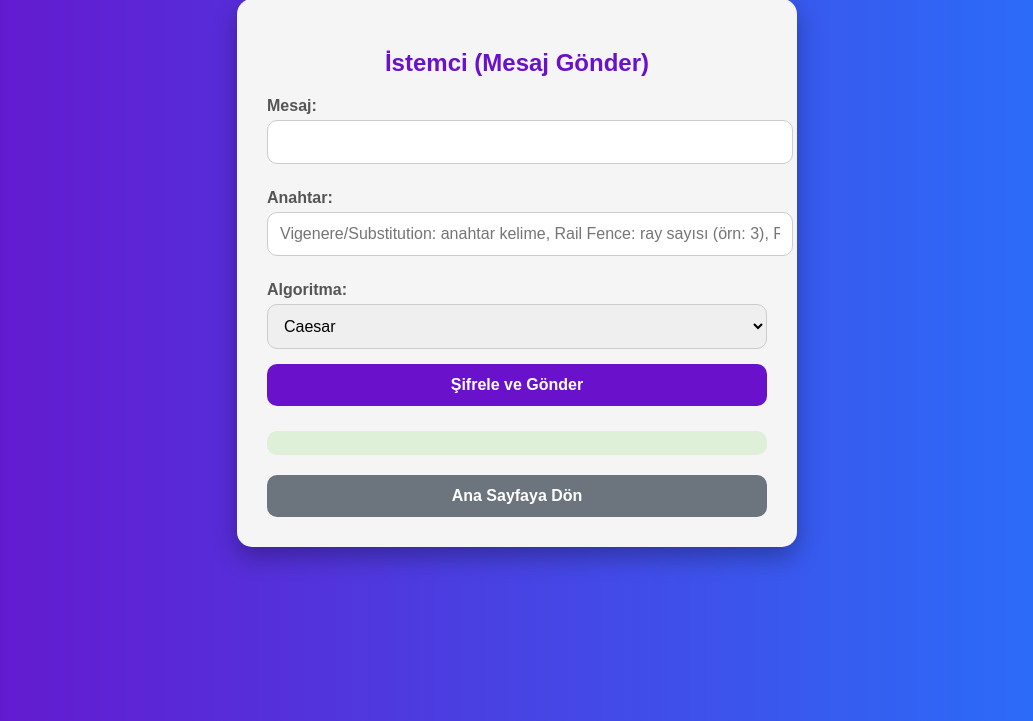
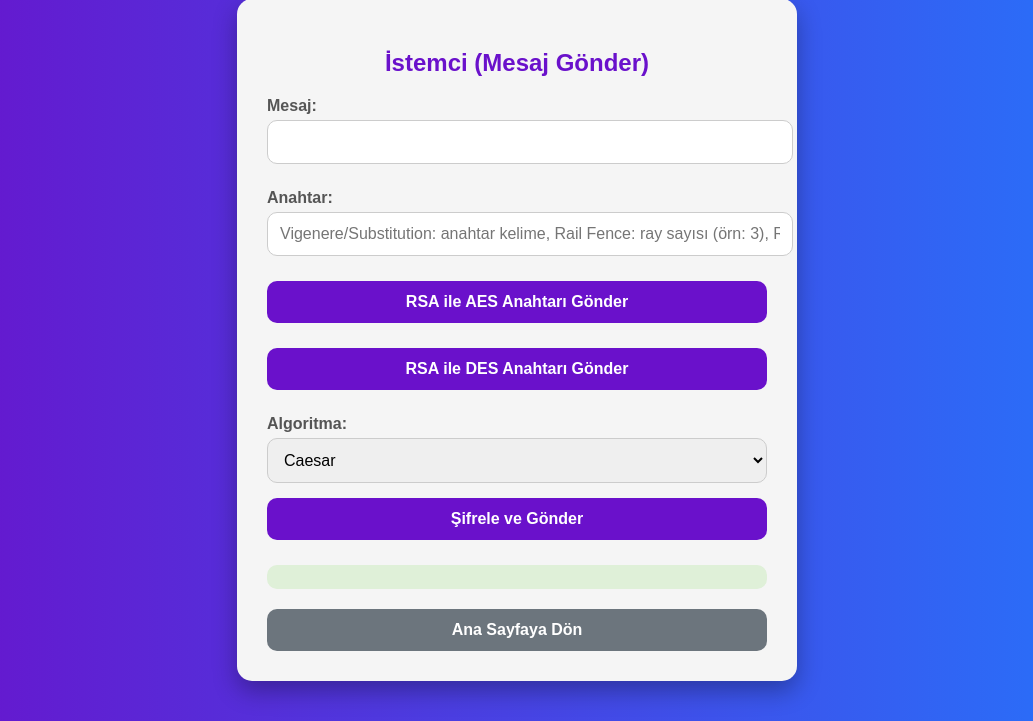
Before and after one commit to melisayildirm/kriptoloji, a Flask app: page /client in a window 1280 px wide. Shown: the part 51-772 px from the top of the page, without its empty margins (123-1156 px from the left). Run offline with Flask 3, Linux system fonts and the light colour scheme; some libraries are stand-ins or nearby versions.

Commit message:
Add manual AES, RSA key exchange and library DES support

```diff
--- a/app.py
+++ b/app.py
@@ -9,6 +9,13 @@ app.config['SECRET_KEY'] = 'secret!'
 socketio = SocketIO(app)
 
 received_message = ""
+
+# RSA keypair (server)
+SERVER_RSA_PUBLIC, SERVER_RSA_PRIVATE = rsa_generate_keypair(2048)
+
+# (Optional) session keys distributed via RSA
+SESSION_AES_KEY = None
+SESSION_DES_KEY = None
 
 
 def parse_hill_key(key_string):
@@ -42,6 +49,31 @@ def server_page():
 
 
 # ================= SOCKET EVENTS =================
+
+@socketio.on('get_rsa_public_key')
+def get_rsa_public_key():
+    emit('rsa_public_key', {'public_key': SERVER_RSA_PUBLIC})
+
+
+@socketio.on('exchange_session_key')
+def exchange_session_key(data):
+    global SESSION_AES_KEY, SESSION_DES_KEY
+    algo = data.get('algo')
+    encrypted_key = data.get('encrypted_key', '')
+    try:
+        key_plain = rsa_decrypt_text(SERVER_RSA_PRIVATE, encrypted_key)
+    except Exception:
+        emit('key_exchange_ok', {'ok': False, 'algo': algo})
+        return
+
+    if algo == "AES":
+        # AES tarafında biz zaten string key'den 16 byte türetiyoruz, burada string saklıyoruz
+        SESSION_AES_KEY = key_plain
+    elif algo == "DES":
+        SESSION_DES_KEY = key_plain[:8]
+
+    emit('key_exchange_ok', {'ok': True, 'algo': algo})
+
 
 @socketio.on('send_message')
 def handle_send_message(data):
@@ -85,11 +117,20 @@ def handle_send_message(data):
         encrypted = hill_encrypt(message, key_matrix)
 
     elif algo == "DES":
-        des_key = key[:8] if key else "12345678"
+        des_key = (key or SESSION_DES_KEY or "12345678")[:8]
         encrypted = des_encrypt(message, des_key)
 
+    elif algo == "DES (Library)":
+        des_key = (key or SESSION_DES_KEY or "12345678")[:8]
+        encrypted = des_lib_encrypt(message, des_key)
+
     elif algo == "AES":
-        encrypted = aes_encrypt(message, key)
+        aes_key = key or SESSION_AES_KEY or ""
+        encrypted = aes_encrypt(message, aes_key)
+
+    elif algo == "RSA":
+        # Kütüphaneli mod: RSA ile mesaj şifreleme (demo)
+        encrypted = rsa_encrypt_text(SERVER_RSA_PUBLIC, message)
 
     else:
         encrypted = message
@@ -139,11 +180,19 @@ def handle_decrypt_message(data):
         decrypted = hill_decrypt(received_message, key_matrix)
 
     elif algo == "DES":
-        des_key = key[:8] if key else "12345678"
+        des_key = (key or SESSION_DES_KEY or "12345678")[:8]
         decrypted = des_decrypt(received_message, des_key)
 
+    elif algo == "DES (Library)":
+        des_key = (key or SESSION_DES_KEY or "12345678")[:8]
+        decrypted = des_lib_decrypt(received_message, des_key)
+
     elif algo == "AES":
-        decrypted = aes_decrypt(received_message, key)
+        aes_key = key or SESSION_AES_KEY or ""
+        decrypted = aes_decrypt(received_message, aes_key)
+
+    elif algo == "RSA":
+        decrypted = rsa_decrypt_text(SERVER_RSA_PRIVATE, received_message)
 
     else:
         decrypted = received_message
--- a/crypto_algorithms.py
+++ b/crypto_algorithms.py
@@ -1,7 +1,10 @@
 # -*- coding: utf-8 -*-
 from Crypto.Cipher import AES
+from Crypto.Cipher import DES
 from Crypto.Hash import SHA256
 from Crypto.Random import get_random_bytes
+from Crypto.PublicKey import RSA
+from Crypto.Cipher import PKCS1_OAEP
 from Crypto.Util.Padding import pad, unpad
 import base64
 
@@ -1065,3 +1068,94 @@ def aes_decrypt(ciphertext: str, key: str) -> str:
 
     plaintext = unpad(cipher.decrypt(data), AES.block_size)
     return plaintext.decode("utf-8")
+
+# --- DES (Library) CBC + Base64 ---
+def des_lib_encrypt(plaintext: str, key: str) -> str:
+    k = (key or "12345678").encode("utf-8")[:8].ljust(8, b"\0")
+    iv = get_random_bytes(8)
+    cipher = DES.new(k, DES.MODE_CBC, iv)
+    ct = cipher.encrypt(pad(plaintext.encode("utf-8"), 8))
+    return base64.b64encode(iv + ct).decode("utf-8")
+
+def des_lib_decrypt(ciphertext_b64: str, key: str) -> str:
+    raw = base64.b64decode(ciphertext_b64)
+    iv, ct = raw[:8], raw[8:]
+    k = (key or "12345678").encode("utf-8")[:8].ljust(8, b"\0")
+    cipher = DES.new(k, DES.MODE_CBC, iv)
+    pt = unpad(cipher.decrypt(ct), 8)
+    return pt.decode("utf-8")
+
+
+# --- RSA (Library) OAEP + Base64 ---
+def rsa_generate_keypair(bits: int = 2048):
+    key = RSA.generate(bits)
+    private_pem = key.export_key().decode("utf-8")
+    public_pem = key.publickey().export_key().decode("utf-8")
+    return public_pem, private_pem
+
+def rsa_encrypt_text(public_pem: str, plaintext: str) -> str:
+    pub = RSA.import_key(public_pem.encode("utf-8"))
+    cipher = PKCS1_OAEP.new(pub)  # SHA1 default
+    ct = cipher.encrypt(plaintext.encode("utf-8"))
+    return base64.b64encode(ct).decode("utf-8")
+
+def rsa_decrypt_text(private_pem: str, ciphertext_b64: str) -> str:
+    priv = RSA.import_key(private_pem.encode("utf-8"))
+    cipher = PKCS1_OAEP.new(priv)
+    ct = base64.b64decode(ciphertext_b64)
+    pt = cipher.decrypt(ct)
+    return pt.decode("utf-8")
+
+# ===============================
+# MANUAL / TOY AES (SIMPLIFIED)
+# ===============================
+
+# 4-bit S-Box (Mini AES)
+S_BOX = {
+    0x0: 0xE, 0x1: 0x4, 0x2: 0xD, 0x3: 0x1,
+    0x4: 0x2, 0x5: 0xF, 0x6: 0xB, 0x7: 0x8,
+    0x8: 0x3, 0x9: 0xA, 0xA: 0x6, 0xB: 0xC,
+    0xC: 0x5, 0xD: 0x9, 0xE: 0x0, 0xF: 0x7
+}
+
+INV_S_BOX = {v: k for k, v in S_BOX.items()}
+
+def _sub_nibbles(data):
+    return bytes((S_BOX[b >> 4] << 4 | S_BOX[b & 0x0F]) for b in data)
+
+def _inv_sub_nibbles(data):
+    return bytes((INV_S_BOX[b >> 4] << 4 | INV_S_BOX[b & 0x0F]) for b in data)
+
+def _xor_bytes(a, b):
+    return bytes(x ^ y for x, y in zip(a, b))
+
+def aes_manual_encrypt(plaintext: str, key: str) -> str:
+    """
+    Toy AES (2 round, simplified)
+    """
+    data = plaintext.encode("utf-8")
+    key_bytes = key.encode("utf-8").ljust(len(data), b"\0")
+
+    # Round 1
+    state = _xor_bytes(data, key_bytes)
+    state = _sub_nibbles(state)
+
+    # Round 2
+    state = _xor_bytes(state, key_bytes)
+    state = _sub_nibbles(state)
+
+    return base64.b64encode(state).decode("utf-8")
+
+def aes_manual_decrypt(ciphertext_b64: str, key: str) -> str:
+    data = base64.b64decode(ciphertext_b64)
+    key_bytes = key.encode("utf-8").ljust(len(data), b"\0")
+
+    # Inverse Round 2
+    state = _inv_sub_nibbles(data)
+    state = _xor_bytes(state, key_bytes)
+
+    # Inverse Round 1
+    state = _inv_sub_nibbles(state)
+    state = _xor_bytes(state, key_bytes)
+
+    return state.decode("utf-8", errors="ignore")
--- a/templates/client.html
+++ b/templates/client.html
@@ -5,6 +5,7 @@
     <title>İstemci</title>
     <link rel="stylesheet" href="{{ url_for('static', filename='style.css') }}">
     <script src="https://cdn.socket.io/4.7.1/socket.io.min.js"></script>
+    <script src="https://cdn.jsdelivr.net/npm/node-forge@1.3.1/dist/forge.min.js"></script>
 </head>
 <body>
     <div class="container">
@@ -14,6 +15,11 @@
 
         <label>Anahtar:</label>
         <input type="text" id="key" placeholder="Vigenere/Substitution: anahtar kelime, Rail Fence: ray sayısı (örn: 3), Route Cipher: genişlik (örn: 5), Columnar Transposition: anahtar (örn: truva), Hill: matris (örn: 3,3,2,5), DES: 8 karakterlik anahtar (örn: 12345678)">
+
+        <div style="margin-top:10px; display:flex; gap:10px; flex-wrap:wrap;">
+            <button type="button" onclick="exchangeKey('AES')">RSA ile AES Anahtarı Gönder</button>
+            <button type="button" onclick="exchangeKey('DES')">RSA ile DES Anahtarı Gönder</button>
+        </div>
 
         <label>Algoritma:</label>
         <select id="algo">
@@ -28,7 +34,10 @@
             <option value="Pigpen">Pigpen</option>
             <option value="Hill">Hill</option>
             <option value="DES">DES</option>
+            <option value="DES (Library)">DES (Library)</option>
+            <option value="RSA">RSA</option>
             <option value="AES">AES</option>
+            <option value="AES (Manual)">AES (Manual)</option>
         </select>
 
         <button onclick="sendMessage()">Şifrele ve Gönder</button>
@@ -39,6 +48,49 @@
 
     <script>
         const socket = io();
+
+        // --- RSA key exchange helpers ---
+        let rsaPublicKeyPem = null;
+
+        socket.emit('get_rsa_public_key');
+        socket.on('rsa_public_key', (data) => {
+            rsaPublicKeyPem = data.public_key;
+        });
+
+        socket.on('key_exchange_ok', (data) => {
+            if (data.ok) {
+                alert(data.algo + " anahtarı sunucuya iletildi (RSA ile).");
+            } else {
+                alert("Anahtar iletimi başarısız.");
+            }
+        });
+
+        function exchangeKey(algo) {
+            if (!rsaPublicKeyPem) return alert("RSA public key henüz gelmedi!");
+            const key = document.getElementById('key').value;
+
+            if (algo === "AES" && key.length < 16) {
+                return alert("AES için en az 16 karakterlik anahtar gir (16 byte mantığında).");
+            }
+            if (algo === "DES" && key.length < 8) {
+                return alert("DES için en az 8 karakterlik anahtar gir.");
+            }
+
+            try {
+                const publicKey = forge.pki.publicKeyFromPem(rsaPublicKeyPem);
+                // OAEP (SHA-1) -> Python'daki PKCS1_OAEP default ile uyumlu
+                const encryptedBytes = publicKey.encrypt(key, 'RSA-OAEP');
+                const encryptedB64 = forge.util.encode64(encryptedBytes);
+
+                socket.emit('exchange_session_key', {
+                    algo: algo,
+                    encrypted_key: encryptedB64
+                });
+            } catch (e) {
+                console.error(e);
+                alert("RSA şifreleme hatası: console'a bak.");
+            }
+        }
 
         function sendMessage() {
             const message = document.getElementById('message').value;
--- a/templates/server.html
+++ b/templates/server.html
@@ -1,3 +1,4 @@
+
 <!DOCTYPE html>
 <html lang="tr">
 <head>
@@ -28,7 +29,10 @@
             <option value="Pigpen">Pigpen</option>
             <option value="Hill">Hill</option>
             <option value="DES">DES</option>
+            <option value="DES (Library)">DES (Library)</option>
+            <option value="RSA">RSA</option>
             <option value="AES">AES</option>
+            <option value="AES (Manual)">AES (Manual)</option>
         </select>
 
         <button onclick="decryptMessage()">Deşifre Et</button>
```
